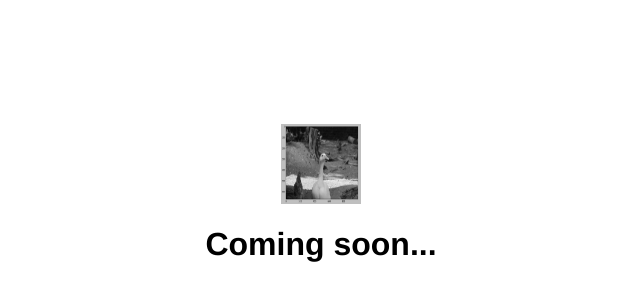
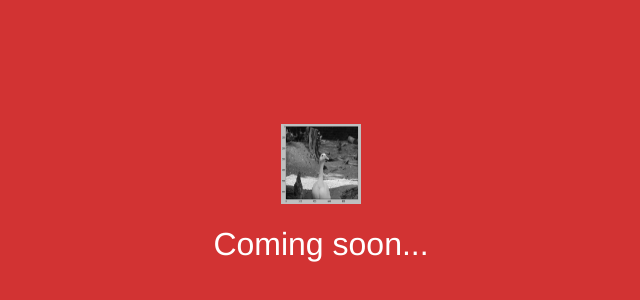
Before and after one commit to caduffn/git-101, a plain HTML site: page index.html in a window 1280 px wide. Shown: the part 196-496 px from the top of the page, without its empty margins (319-959 px from the left). Drawn offline with Linux system fonts and the light colour scheme.

Commit message:
changed background colour and font size and colour of tagline

```diff
--- a/style.css
+++ b/style.css
@@ -1,6 +1,12 @@
 body {
 	margin: 0;
 	font-family: Helvetica;
+	background: #D23333;
+}
+
+h1 {
+	font-weight: 100;
+	color: white;
 }
 
 #logo {
```
